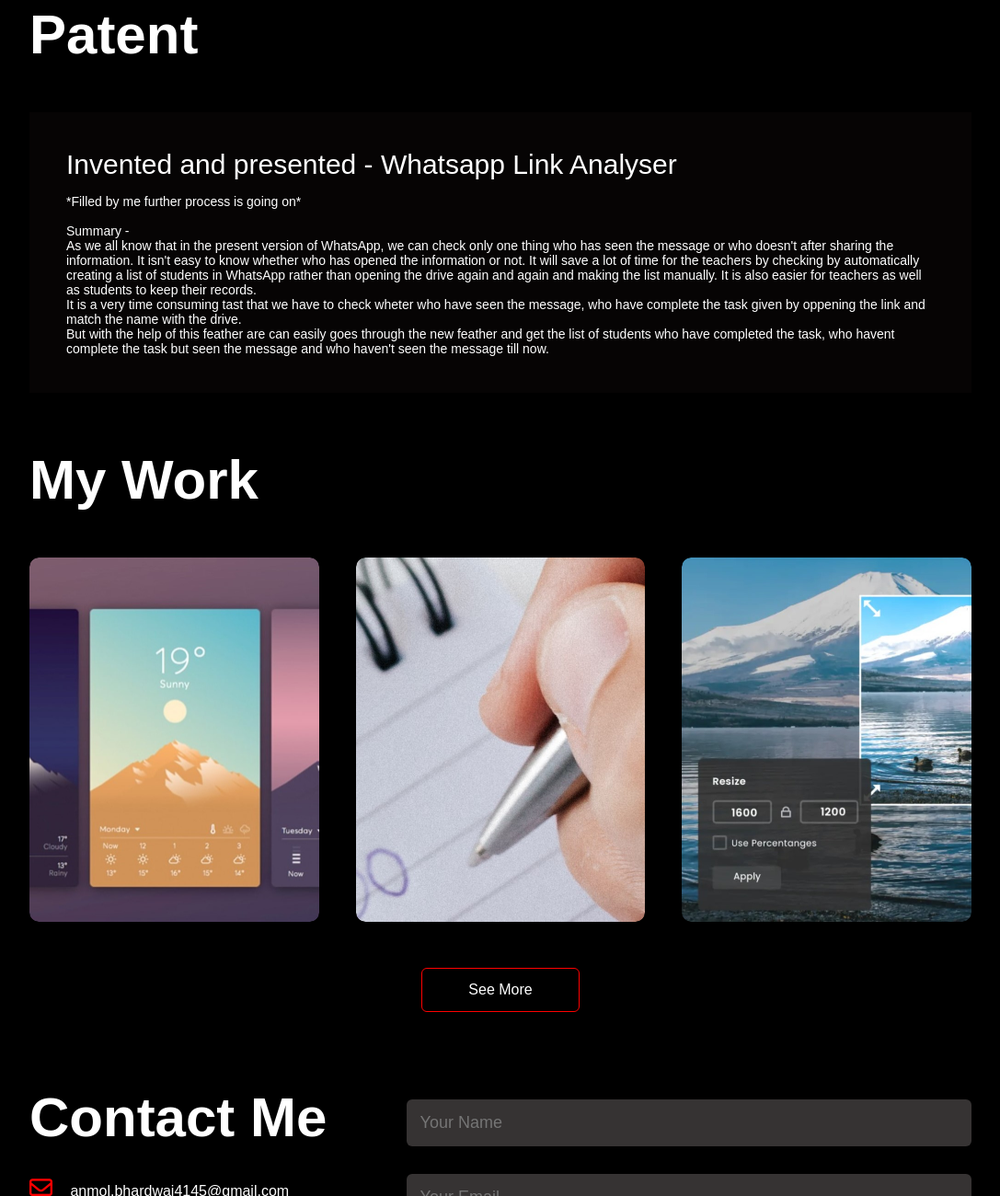
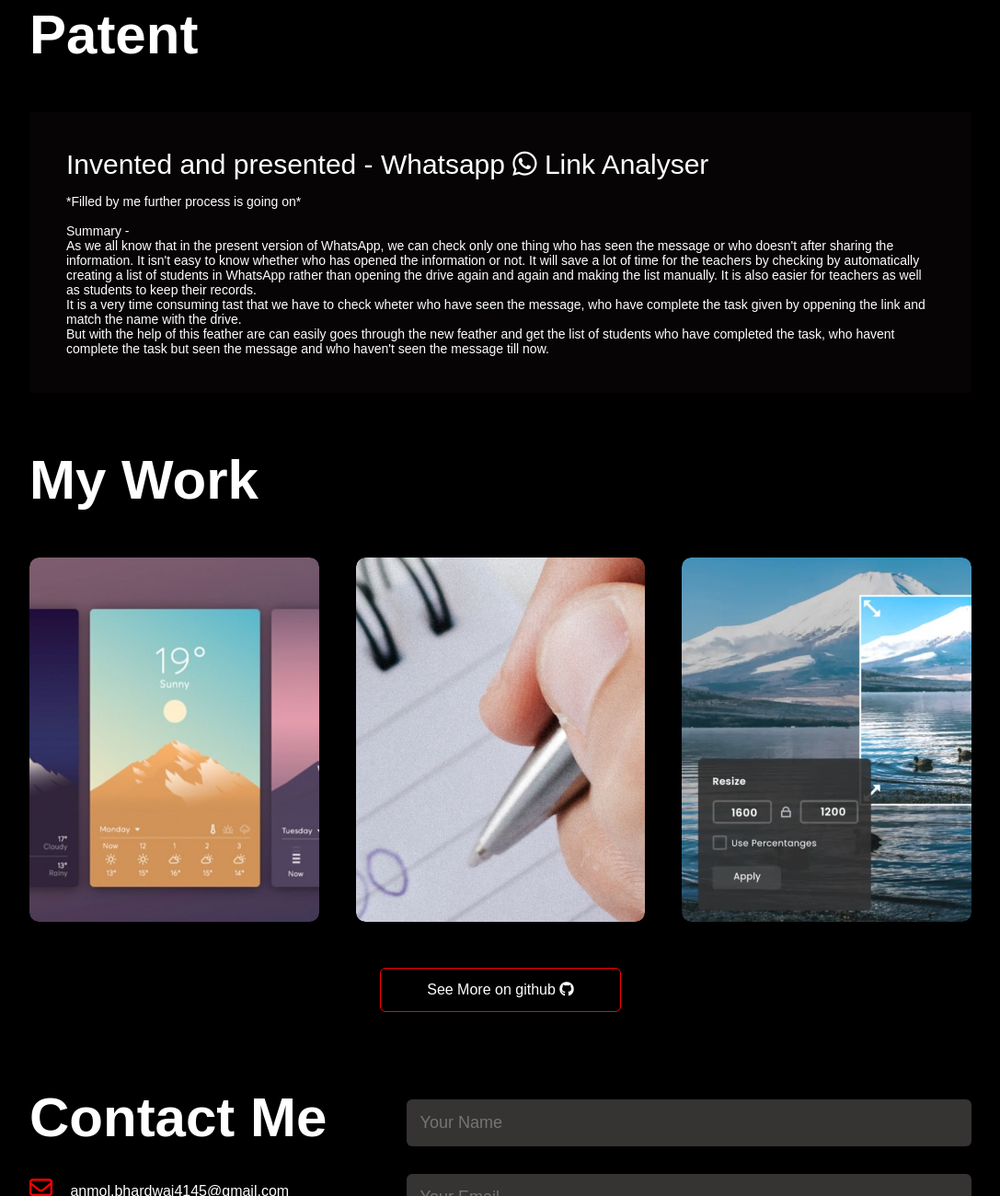
Before and after one commit to Anmol2002/Portfolio, a plain HTML site: page index.html in a window 1280 px wide. Shown: the part 2090-3390 px from the top of the page at 92% size, without its empty margins (96-1183 px from the left). Drawn offline with nearby package versions, Linux system fonts and the light colour scheme.

Commit message:
index.html

```diff
--- a/index.html
+++ b/index.html
@@ -134,7 +134,7 @@
         <div class="rows">
 
             <div class="Course-col1">
-                <h2>Invented and presented - Whatsapp Link Analyser </h2>
+                <h2>Invented and presented - Whatsapp <i class="fab fa-whatsapp"></i> Link Analyser </h2>
                 <p>*Filled by me further process is going on*</p>
                 <p> <br>Summary - <br>As we all know that in the present version of WhatsApp, we can  check only one thing who has seen the message or who doesn't after sharing the information. It isn't easy to know whether  who has opened the information or not.
                     It will save a lot of time for the teachers by checking by automatically creating a list of students in WhatsApp rather than opening the drive again and again and making the list manually.
@@ -181,7 +181,7 @@
 
 
             </div>
-            <a href="https://github.com/Anmol2002" target="_blank" class="btn ">See More</a>
+            <a href="https://github.com/Anmol2002" target="_blank" class="btn ">See More on github <i class="fab fa-github"></i></a>
         </div>
     </div>
 
```
